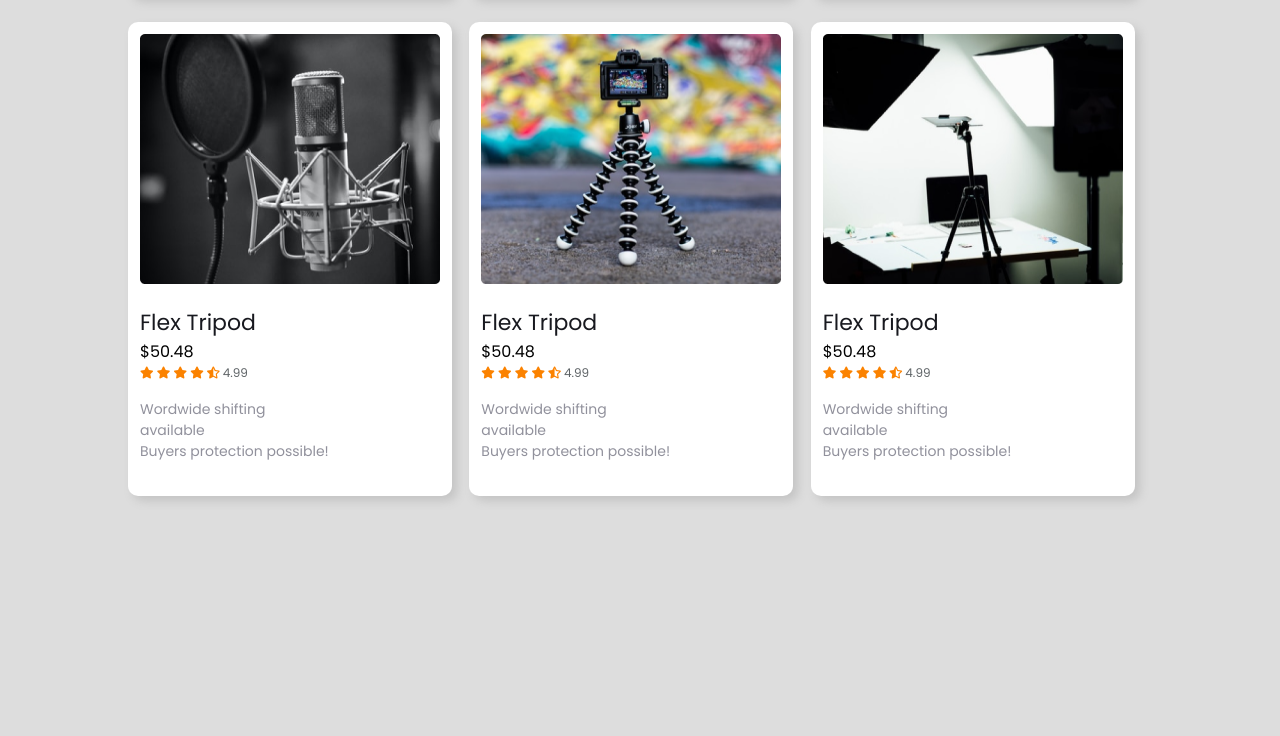
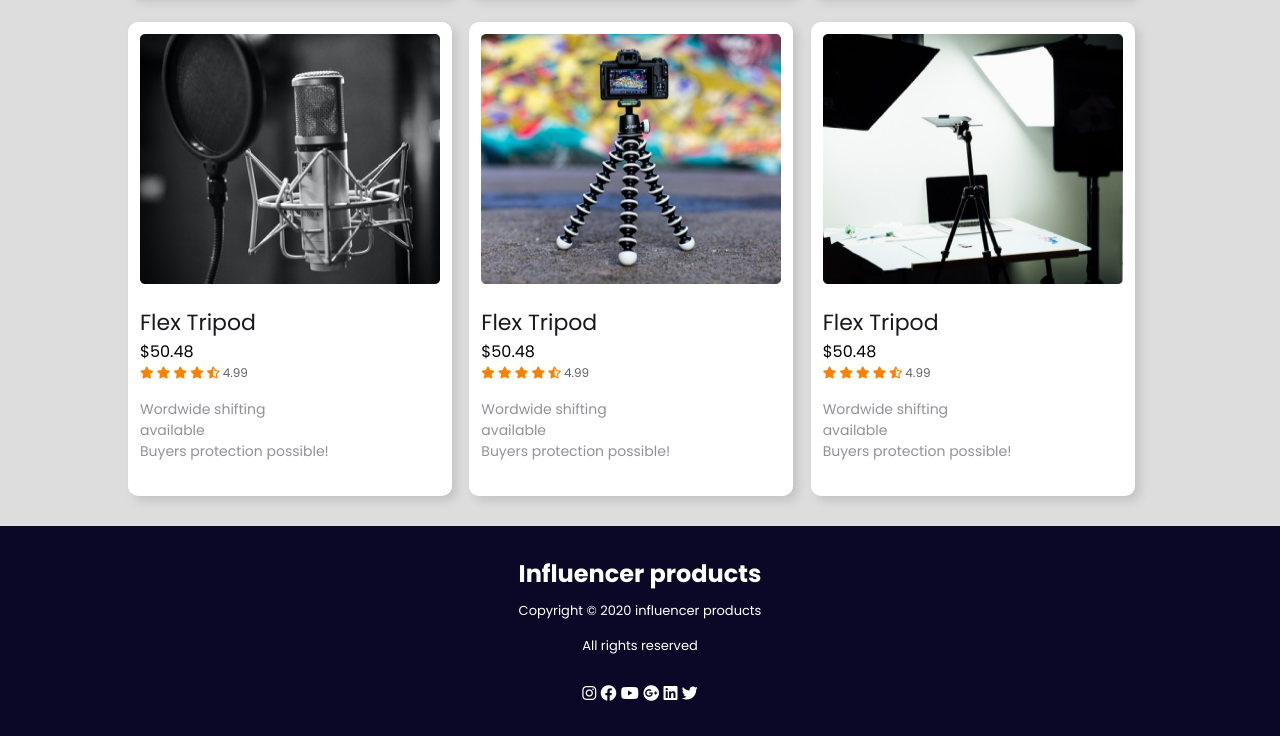
Before and after one commit to sm-jahangir/ph-assignment-2, a plain HTML site: page index.html in a window 1280 px wide. Shown: the part 1796-2532 px from the top of the page. Before the commit the page ends 2322 px from the top, so only its background shows below. Drawn offline with Linux system fonts and the light colour scheme.

Commit message:
footer comple

```diff
--- a/index.html
+++ b/index.html
@@ -216,5 +216,19 @@
         </div>
     </section>
 
+    <footer>
+        <h2>Influencer products</h2>
+        <p>Copyright © 2020 influencer products</p>
+        <p>All rights reserved</p>
+        <span>
+            <i class="fab fa-instagram"></i>
+            <i class="fab fa-facebook"></i>
+            <i class="fab fa-youtube"></i>
+            <i class="fab fa-google-plus"></i>
+            <i class="fab fa-linkedin"></i>
+            <i class="fab fa-twitter"></i>
+        </span>
+    </footer>
+
 </body>
 </html>
--- a/style.css
+++ b/style.css
@@ -110,3 +110,20 @@ body{
     color: #91919C;
     font-size: 14px;
 }
+
+footer{
+    background-color: #0A0826;
+    color: #fff;
+    text-align: center ;
+    padding: 30px 0;
+}
+footer p{
+    font-size: 13px;
+    padding-top: 10px;
+    padding-bottom: 5px;
+}
+footer span{
+    margin-top: 20px;
+    overflow: hidden;
+    display: block;
+}
```
